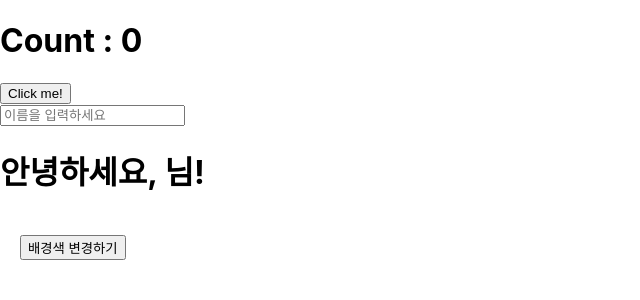
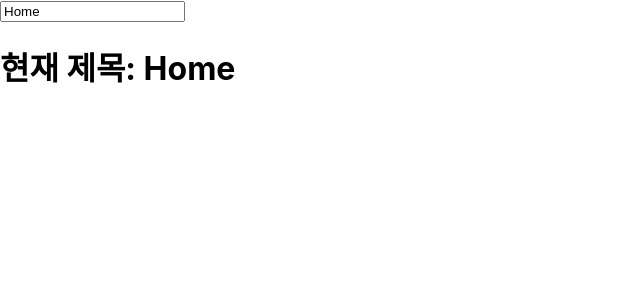
Before and after one commit to bbangwon/my-react-study, a React (Create React App) app: page / in a window 1280 px wide. Shown: the top 300 px of the page, without its empty margins (0-640 px from the left). Built offline with nearby package versions, Linux system fonts and the light colour scheme.

Commit message:
WelcomeMessage 및 TitleChanger 컴포넌트를 추가하고 App 컴포넌트에 통합했습니다.

```diff
--- a/src/App.js
+++ b/src/App.js
@@ -1,25 +1,34 @@
-import { useState } from "react";
+import { useEffect, useState } from "react";
 
-function Counter() {
-  const [count, setCount] = useState(0);
-  function increase() {
-    setCount(count + 1);
+function WelcomeMessage() {
+  const [name, setName] = useState("react");
+
+  useEffect(() => {
+    console.log("컴포넌트가 화면에 나타났어요!");
+  }, []);
+
+  function changeName() {
+    setName("react master");
   }
   return (
     <div>
-      <h1>Count : {count}</h1>
-      <button onClick={increase}>Click me!</button>
+      <h1>안녕하세요, {name}님!</h1>
+      <button onClick={changeName}>이름 변경하기</button>
     </div>
   );
 }
 
-function NameInput() {
+function NameLogger() {
   const [name, setName] = useState("");
 
+  useEffect(() => {
+    console.log(`이름이 ${name}으로 변경되었습니다.`);
+  }, [name]);
+
   function handleChange(event) {
-    console.log(event);
     setName(event.target.value);
   }
+
   return (
     <div>
       <input
@@ -28,21 +37,31 @@ function NameInput() {
         value={name}
         onChange={handleChange}
       />
-      <h1>안녕하세요, {name}님!</h1>
+      <h1>안녕하세요 {name}님!</h1>
     </div>
   );
 }
 
-function BackgroundChanger() {
-  const [bgColor, setBgColor] = useState("white");
+function TitleChanger() {
+  const [title, setTitle] = useState("Home");
 
-  function changeBackgroundColor() {
-    setBgColor(bgColor === "white" ? "blue" : "white");
+  useEffect(() => {
+    document.title = title;
+  }, [title]);
+
+  function handleChange(event) {
+    setTitle(event.target.value);
   }
 
   return (
-    <div style={{ backgroundColor: bgColor, padding: "20px" }}>
-      <button onClick={changeBackgroundColor}>배경색 변경하기</button>
+    <div>
+      <input
+        type="text"
+        placeholder="페이지 제목을 입력하세요"
+        value={title}
+        onChange={handleChange}
+      />
+      <h1>현재 제목: {title}</h1>
     </div>
   );
 }
@@ -50,9 +69,7 @@ function BackgroundChanger() {
 function App() {
   return (
     <div>
-      <Counter></Counter>
-      <NameInput></NameInput>
-      <BackgroundChanger></BackgroundChanger>
+      <TitleChanger></TitleChanger>
     </div>
   );
 }
```
